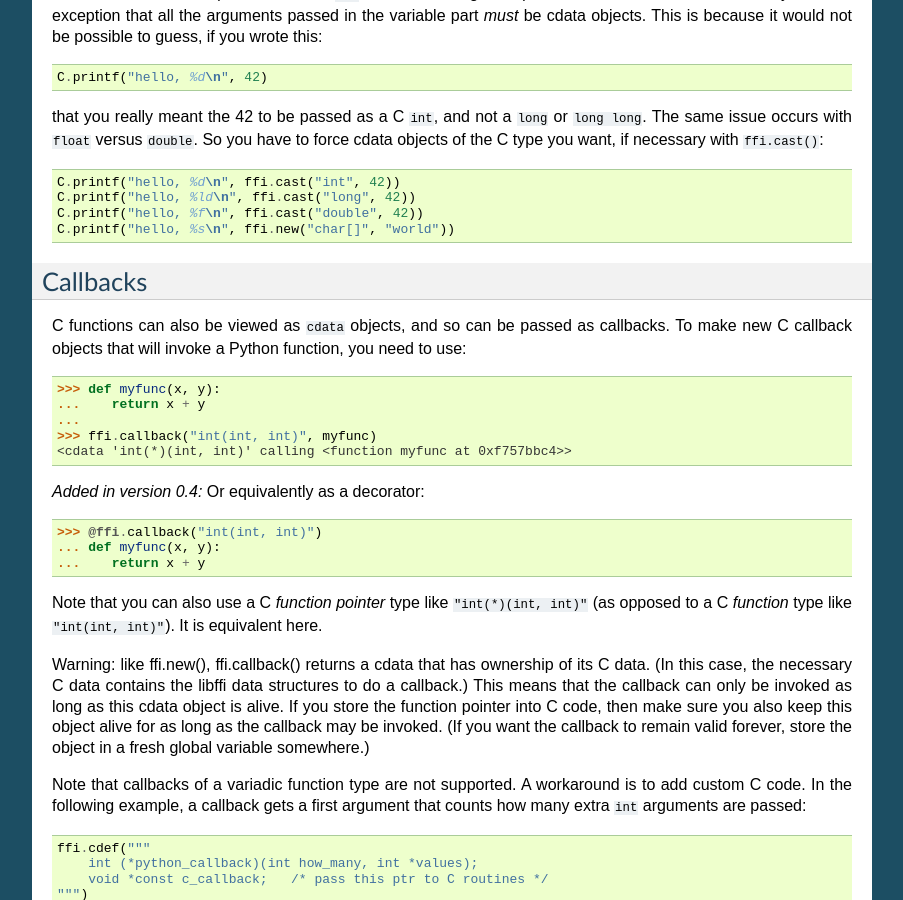
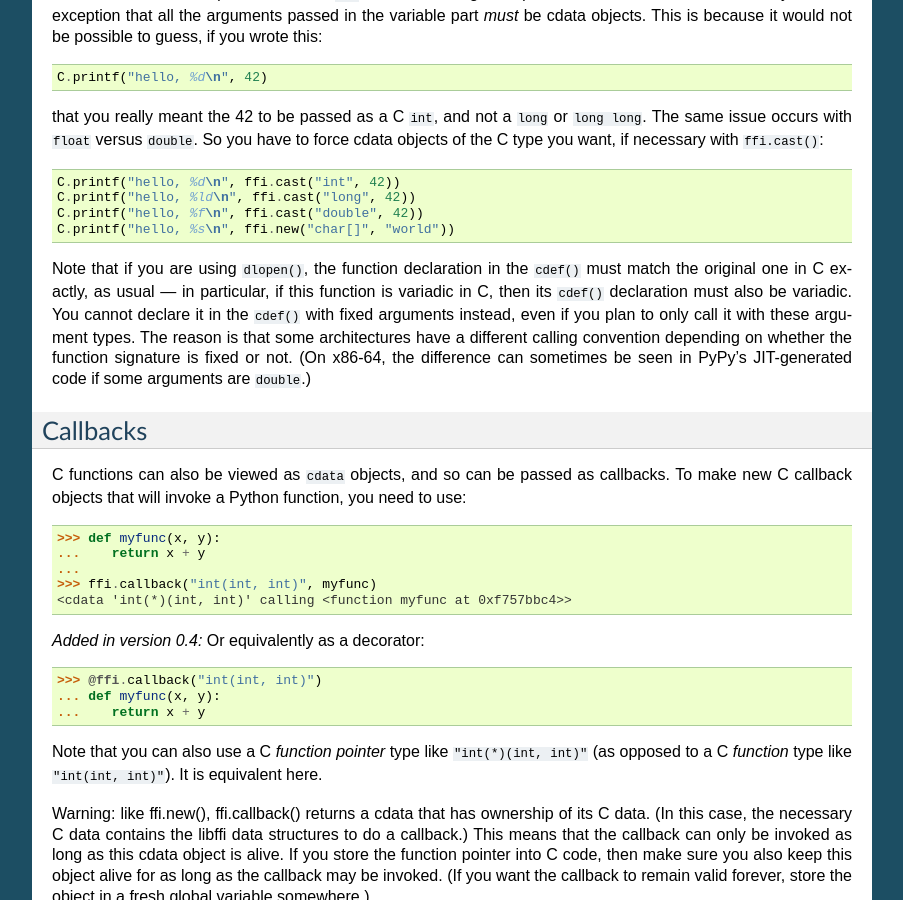
Before and after one commit to tharvik/cffi, a Sphinx documentation site: the page built from doc/source/index.rst, in a window 1280 px wide and 900 px high, scrolled down 14607 px. Shown: the whole window, without its empty margins (198-1101 px from the left). Built offline with Sphinx 7.4.7, drawn with Linux system fonts in a browser that asks for light colours.

Commit message:
Add a note about variadic functions

```diff
--- a/doc/source/index.rst
+++ b/doc/source/index.rst
@@ -1077,6 +1077,16 @@ if necessary with ``ffi.cast()``::
     C.printf("hello, %ld\n", ffi.cast("long", 42))
     C.printf("hello, %f\n", ffi.cast("double", 42))
     C.printf("hello, %s\n", ffi.new("char[]", "world"))
+
+Note that if you are using ``dlopen()``, the function declaration in the
+``cdef()`` must match the original one in C exactly, as usual --- in
+particular, if this function is variadic in C, then its ``cdef()``
+declaration must also be variadic.  You cannot declare it in the
+``cdef()`` with fixed arguments instead, even if you plan to only call
+it with these argument types.  The reason is that some architectures
+have a different calling convention depending on whether the function
+signature is fixed or not.  (On x86-64, the difference can sometimes be
+seen in PyPy's JIT-generated code if some arguments are ``double``.)
 
 
 Callbacks
```
